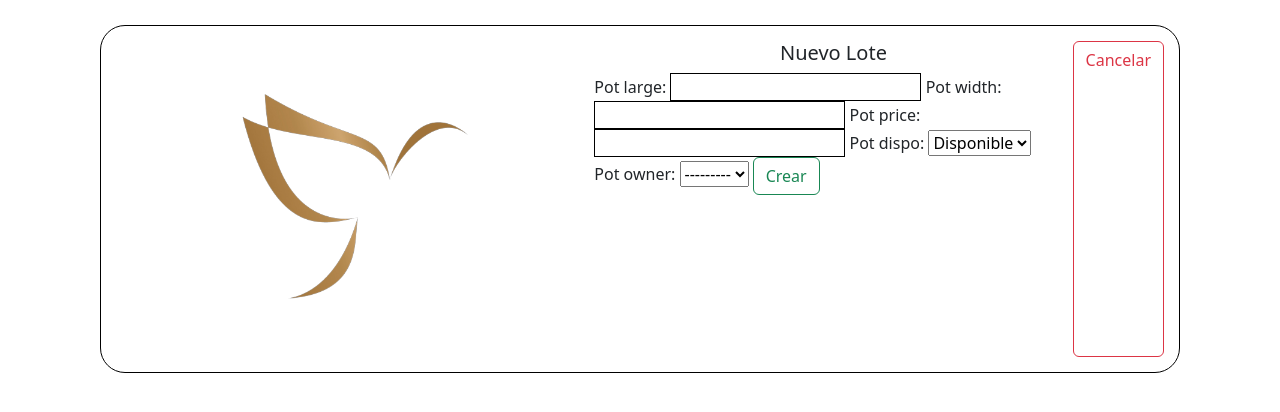
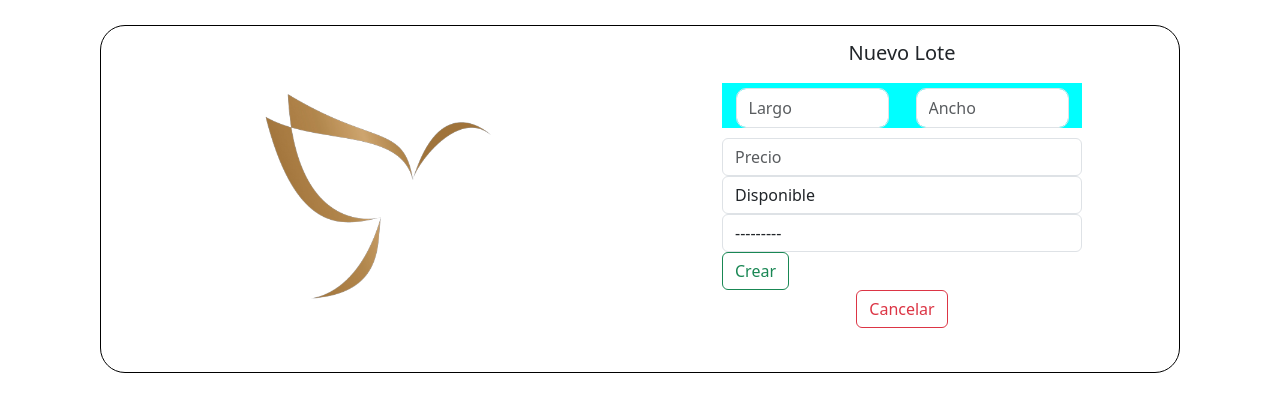
Before and after one commit to Gustavoaroque/Inventory, a Django app: page /nuevo_lote in a window 1280 px wide. Shown: the part 152-564 px from the top of the page. Run offline with Django 4.2, Linux system fonts and the light colour scheme; data that the repository does not hold is empty; some libraries are stand-ins or nearby versions.

Commit message:
django widget tweaks installed to render forms and add attr to the html tags

```diff
--- a/Inventario/settings.py
+++ b/Inventario/settings.py
@@ -39,7 +39,8 @@ INSTALLED_APPS = [
     'django.contrib.messages',
     'django.contrib.staticfiles',
     'lotification',
-    'django_filters'
+    'django_filters',
+    'widget_tweaks',
 ]
 
 MIDDLEWARE = [
--- a/lotification/forms.py
+++ b/lotification/forms.py
@@ -1,12 +1,15 @@
 from django.forms import ModelForm
 from .models import Clients, Pots, Payments
-
+from django.contrib.auth.forms import UserCreationForm
+from django import forms
+from django.contrib.auth.models import User
 class ClientsForm(ModelForm):
     class Meta:
         model = Clients
         fields = '__all__'
 
 class PotForm(ModelForm):
+
     class Meta:
         model = Pots
         fields = '__all__'
@@ -15,3 +18,8 @@ class PaymentForm(ModelForm):
     class Meta:
         model = Payments
         fields = ['Payment_amount','Payment_Pot']
+
+class CreateUserForm(UserCreationForm):
+    class Meta:
+        model = User
+        fields = ['username','email','password1','password2']
--- /dev/null
+++ b/lotification/templates/lotification/login.html
@@ -0,0 +1 @@
+{% extends 'lotification/base.html' %}
--- a/lotification/templates/lotification/new_lote.html
+++ b/lotification/templates/lotification/new_lote.html
@@ -1,5 +1,6 @@
 
 {% extends 'lotification/base.html'%}
+{% load widget_tweaks %}
 {% load static %}
 
 {% block content %}
@@ -14,17 +15,31 @@
             <h5>Nuevo Lote</h5>
             <form action="" method="post">
                 {% csrf_token %}
-                {{ form }}
-                <!-- <div class="mb-3">
-                    <div class="dimensiones">
-                        <input  class="form-control" id="lote_largo" placeholder="largo">
-                        <input  class="form-control" id="lote_ancho" placeholder="Ancho">
-                    </div>
+                <!-- {{ form }} -->
+
+                <div class="dimensiones">
+                    {% render_field form.pot_large class="form-control" placeholder="Largo" %}
+                    {% render_field form.pot_width class="form-control" placeholder="Ancho" %}
+                    <!-- <input type="text" class="form-control" placeholder="Username" aria-label="Username">
+                    <span class="input-group-text">@</span>
+                    <input type="text" class="form-control" placeholder="Server" aria-label="Server"> -->
+                  </div>
+                  {% render_field form.pot_price class="form-control" placeholder="Precio" %}
+                  {% render_field form.pot_dispo class="form-control" %}
+                  {% render_field form.pot_owner class="form-control" placeholder="Comprador" %}
+                  <button type="submit"class="btn btn-outline-success"  >Crear</button>
+                  <!-- <div class="mb-3">
+
+                   <label for="id_pot_large">Largo </label>
+                        {{ form.pot_large }}
+                        <label for="id_pot_width">Ancho</label>
+                        {{ form.pot_width }}
+
                     <input  class="form-control" id="lote_price" placeholder="Precio">
                     <input  class="form-control" id="lote_disponibiliad" placeholder="Disponibilidad ">
-                     -->
+
                     <button type="submit" class="btn btn-outline-success">Crear</button>
-                </div>
+                </div> -->
 
             </form>
             <a href="home" class="btn btn-outline-danger">Cancelar</a>
--- a/lotification/urls.py
+++ b/lotification/urls.py
@@ -11,5 +11,7 @@ urlpatterns = [
     path("lote_info/<str:pk>/", views.lote_info),
     path("nuevo_lote", views.new_lote),
     path("nuevo_cliente", views.new_client),
+    path("login",views.login, name="login"),
+    path("register", views.register, name="register")
 
 ]
--- a/lotification/views.py
+++ b/lotification/views.py
@@ -4,6 +4,7 @@ from .models import *
 from .forms  import *
 from django.db import connection
 from .filters import *
+from django.contrib.auth.forms import UserCreationForm
 
 # Create your views here.
 def home(request):
@@ -78,6 +79,19 @@ def new_client(request):
     return render(request,'lotification/new_client.html',context)
 
 
+def login(request):
+    return render(request, 'lotification/login.html')
+
+def register(request):
+    form = CreateUserForm()
+    if request.method == 'POST':
+        form = CreateUserForm(request.POST)
+        if form.is_valid():
+            form.save()
+
+    context = {'form':form}
+    return render(request, 'lotification/register.html',context)
+
 # def list(request):
 #     lotes = Lote.objects.all()
 
--- a/static/css/styles.css
+++ b/static/css/styles.css
@@ -171,9 +171,14 @@ input{
 
 }
 .dimensiones {
+    background-color: aqua;
     display: flex;
     flex-direction: row;
+    align-items: center;
+    justify-content: space-around;
     width: 360px;
+    margin-top: 10px;
+    margin-bottom: 10px;
 }
 .lote_info_context{
     display: flex;
@@ -201,6 +206,21 @@ input{
     justify-content: center;
     align-items: center;
 }
-#id_Payment_Pot{
+input {
+    margin-top:5px ;
+}
 
+#id_pot_large, #id_pot_width{
+    width: 153px;
+    height: 40px;
+    border-radius: 10px;
+    margin-top: 5px;
 }
+#id_Payment_Pot {
+    display: none;
+}
+.pay_div{
+    width: 50%;
+    margin-left: auto;
+    margin-right:auto;
+}
```
Also changed, not shown: lotification/templates/lotification/lote_info.html (+10 -6 lines), lotification/templates/lotification/register.html (added, +9 -0 lines).
